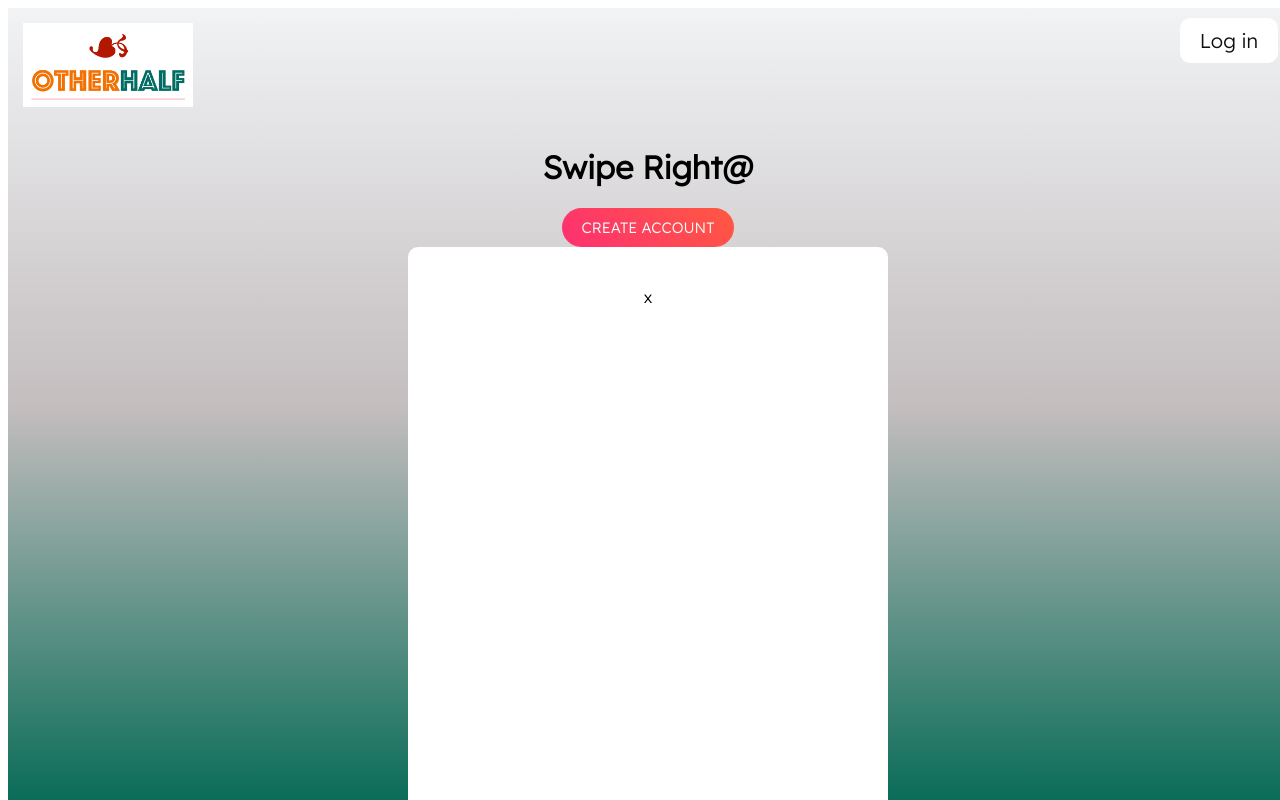
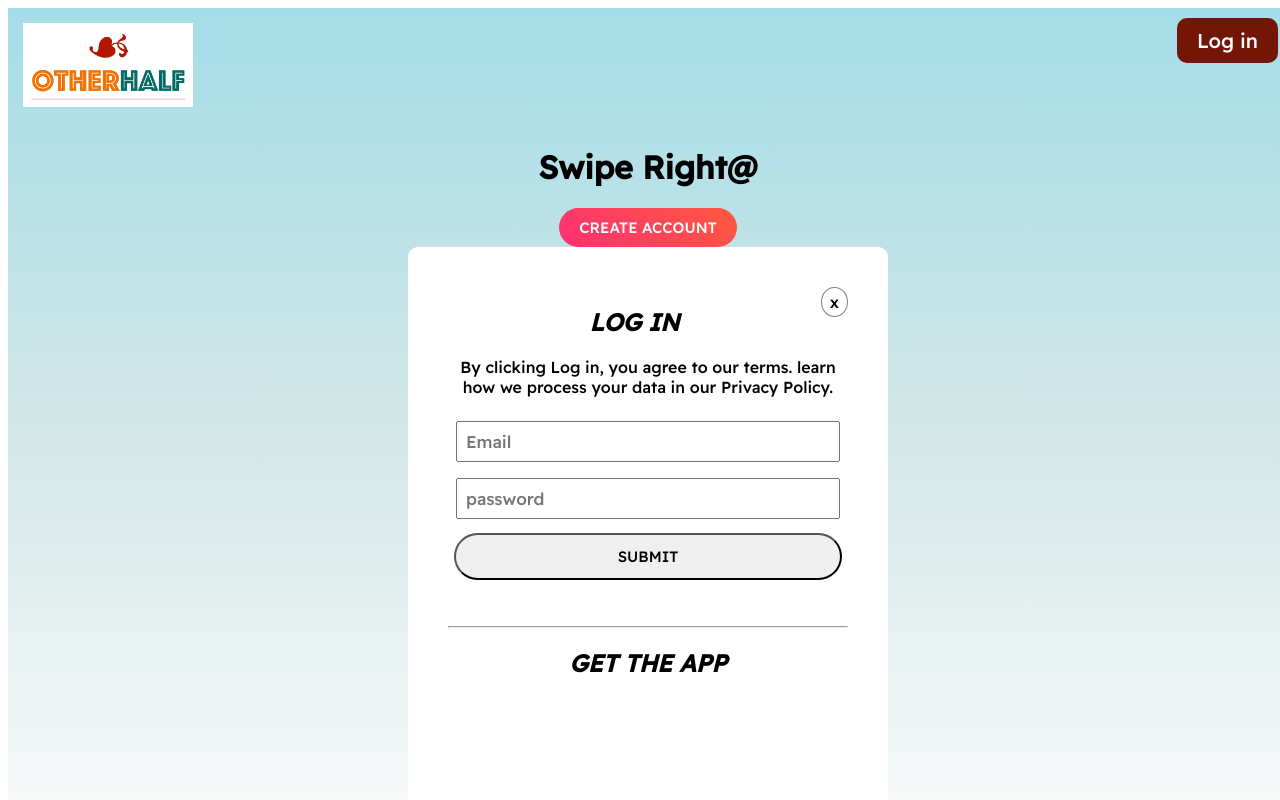
Before and after one commit to ALMA-DEV914/dating-site, a React (Create React App) app in the folder client/: page / in a window 1280 px wide. Both pictures are taken after a click on the button "Log in". Built offline with nearby package versions, Linux system fonts and the light colour scheme.

Commit message:
add login and signup form

```diff
--- a/client/src/components/AuthModal.js
+++ b/client/src/components/AuthModal.js
@@ -1,14 +1,74 @@
-const AuthModal = ({setShowModal}) => {
+import { useState } from "react";
+const AuthModal = ({ setShowModal, setIsSignup, isSignup }) => {
+  const [email, setEmail] = useState(null);
+  const [password, setPassword] = useState(null);
+  const [confirmPassword, setConfirmPassword] = useState(null);
+  const [error, setError] = useState(null);
 
-    const handleClick = () => {
-        setShowModal(false)
+  console.log(email, password, confirmPassword);
+
+  const handleClick = () => {
+    setShowModal(false);
+    setIsSignup(false);
+  };
+
+  const handleSubmit = (event) => {
+    event.preventDefault();
+    try {
+      if (isSignup && password !== confirmPassword) {
+        setError("Password not match");
+      }
+      console.log("make post request from our database");
+    } catch (error) {
+      console.log(error);
     }
-    return (
-        <div className="auth-modal">
-            <div onClick={handleClick}>x</div>
-        </div>
-    )
-}
+  };
 
+  return (
+    <div className="auth-modal">
+      <div className="close-icon" onClick={handleClick}>
+        x
+      </div>
+
+      <h2>{isSignup ? "CREATE ACCOUNT" : "LOG IN"}</h2>
+      <p>
+        By clicking Log in, you agree to our terms. learn how we process your
+        data in our Privacy Policy.
+      </p>
+      <form onSubmit={handleSubmit}>
+        <input
+          type="email"
+          id="email"
+          name="email"
+          placeholder="Email"
+          required={true}
+          onChange={(e) => setEmail(e.target.value)}
+        />
+        <input
+          type="password"
+          id="password"
+          name="password"
+          placeholder="password"
+          required={true}
+          onChange={(e) => setPassword(e.target.value)}
+        />
+        {isSignup && (
+          <input
+            type="password"
+            id="password-check"
+            name="passowrd-check"
+            placeholder="Confirm Password"
+            required={true}
+            onChange={(e) => setConfirmPassword(e.target.value)}
+          />
+        )}
+        <input className="secondary-button" type="submit" />
+        <p>{error}</p>
+      </form>
+      <hr></hr>
+      <h2>GET THE APP</h2>
+    </div>
+  );
+};
 
 export default AuthModal;
--- a/client/src/components/Nav.js
+++ b/client/src/components/Nav.js
@@ -1,17 +1,29 @@
 import logo from "../images/logo.png";
 import logo2 from "../images/logo2.png";
 
-const Nav = ({minimal, authToken, setShowModal}) => {
+const Nav = ({ minimal, authToken, showModal, setShowModal, setIsSignup }) => {
+  const handleClick = () => {
+    setShowModal(true);
+    setIsSignup(false);
+  };
   return (
     <nav>
       <div className="logo-container">
-            <img className="logo" src={minimal ? logo : logo2} alt="logo"/>
+        <img className="logo" src={minimal ? logo : logo2} alt="logo" />
       </div>
       <div>
-        {!authToken && !minimal && <button className="nav-button" onClick={setShowModal}>Log in</button>}
+        {!authToken && !minimal && (
+          <button
+            className="nav-button"
+            onClick={handleClick}
+            disabled={showModal}
+          >
+            Log in
+          </button>
+        )}
       </div>
     </nav>
-    )
-}
+  );
+};
 
 export default Nav;
--- a/client/src/index.css
+++ b/client/src/index.css
@@ -1,4 +1,4 @@
-@import url('https://fonts.googleapis.com/css2?family=Readex+Pro:wght@300&display=swap');
+@import url('https://fonts.googleapis.com/css2?family=Readex+Pro:wght@500&display=swap');
 
 html {
   margin: 0;
@@ -36,20 +36,28 @@ nav .logo-container .logo{
   width: 100%;
 }
 nav .nav-button{
-  color: rgb(14, 15, 15);
-  background: #fff;
+  color: #fff;
+  background: rgb(4, 91, 78);
   font-size: 20px;
   padding: 10px 20px;
   border-radius: 10px;
   border: none;
   margin: 10px;
 }
+nav .nav-button:disabled{
+  background-color: #731608;
+  color: #fff;
+}
 /*---homepage----*/
 .overlay{
   width: 100vw;
   height: 100vh;
   position: fixed;
-  background: linear-gradient(to bottom, rgb(241, 243, 245), rgb(195, 189, 190), rgb(6, 107, 86));
+  background: linear-gradient(to bottom, rgb(164, 221, 232), rgb(208, 230, 231), rgb(247, 249, 249));
+}
+h2{
+  font-style: italic;
+  font-weight: 600;
 }
 
 .auth-modal{
@@ -60,3 +68,28 @@ nav .nav-button{
   height: 600px;
   margin: 0 auto;
 }
+.auth-modal .close-icon{
+  float: right;
+  border: 1px solid grey;
+  border-radius: 100%;
+  padding: 4px 8px;
+}
+.secondary-button{
+  font-size: 15px;
+  font-weight: 500;
+  text-transform: uppercase;
+  padding: 12px 30px;
+  margin: 6px;
+  border-radius: 30px;
+}
+.auth-modal form{
+  display: flex;
+  flex-direction: column;
+}
+.auth-modal input[type=email],
+.auth-modal input[type=password]
+{
+   margin: 8px;
+   padding: 8px;
+   font-size: 17px;
+}
--- a/client/src/pages/Home.js
+++ b/client/src/pages/Home.js
@@ -4,23 +4,36 @@ import { useState } from "react";
 
 const Home = () => {
   const [showModal, setShowModal] = useState(false);
-
+  const [isSignup, setIsSignup] = useState(true);
   const authToken = false;
 
   const handleClick = () => {
     console.log("clicked");
     setShowModal(true);
+    setIsSignup(true);
   };
   return (
     <div className="overlay">
-      <Nav minimal={false} authToken={authToken} setShowModal={setShowModal} />
+      <Nav
+        minimal={false}
+        authToken={authToken}
+        setShowModal={setShowModal}
+        showModal={showModal}
+        setIsSignup={setIsSignup}
+      />
       <div className="home">
         <h1>Swipe Right@</h1>
         <button className="primary-button" onClick={handleClick}>
           {authToken ? "Signout" : "Create Account"}
         </button>
 
-        {showModal && <AuthModal setShowModal={setShowModal} />}
+        {showModal && (
+          <AuthModal
+            setShowModal={setShowModal}
+            setIsSignup={setIsSignup}
+            isSignup={isSignup}
+          />
+        )}
       </div>
     </div>
   );
```
Lines whose indentation alone changed are shown as unchanged.
